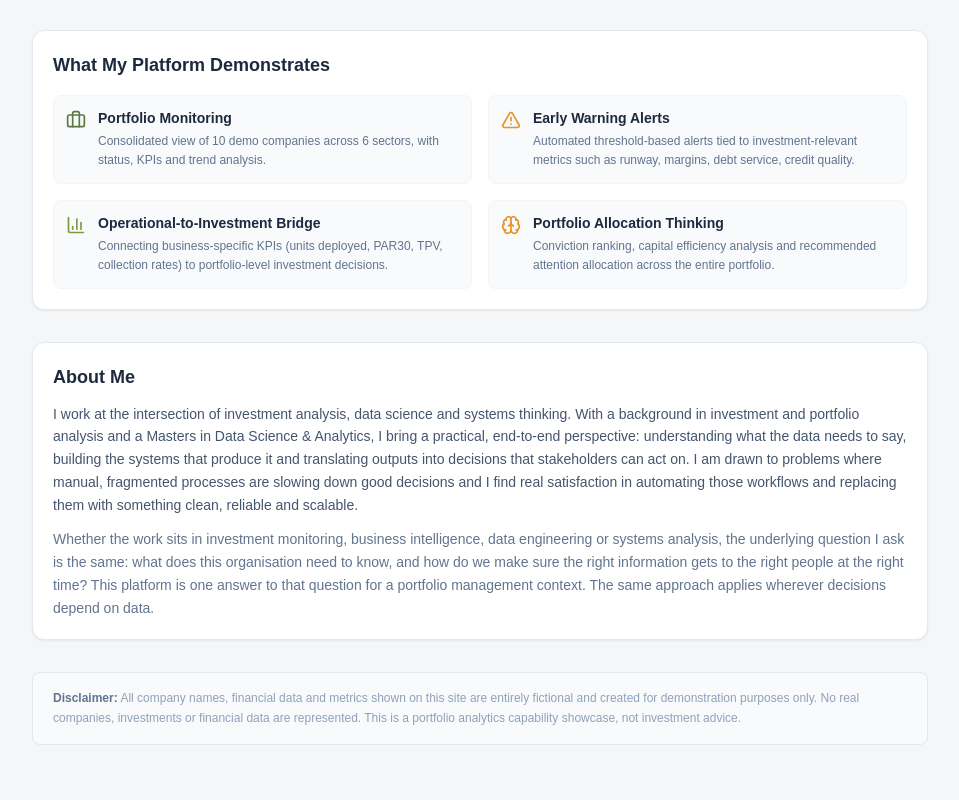
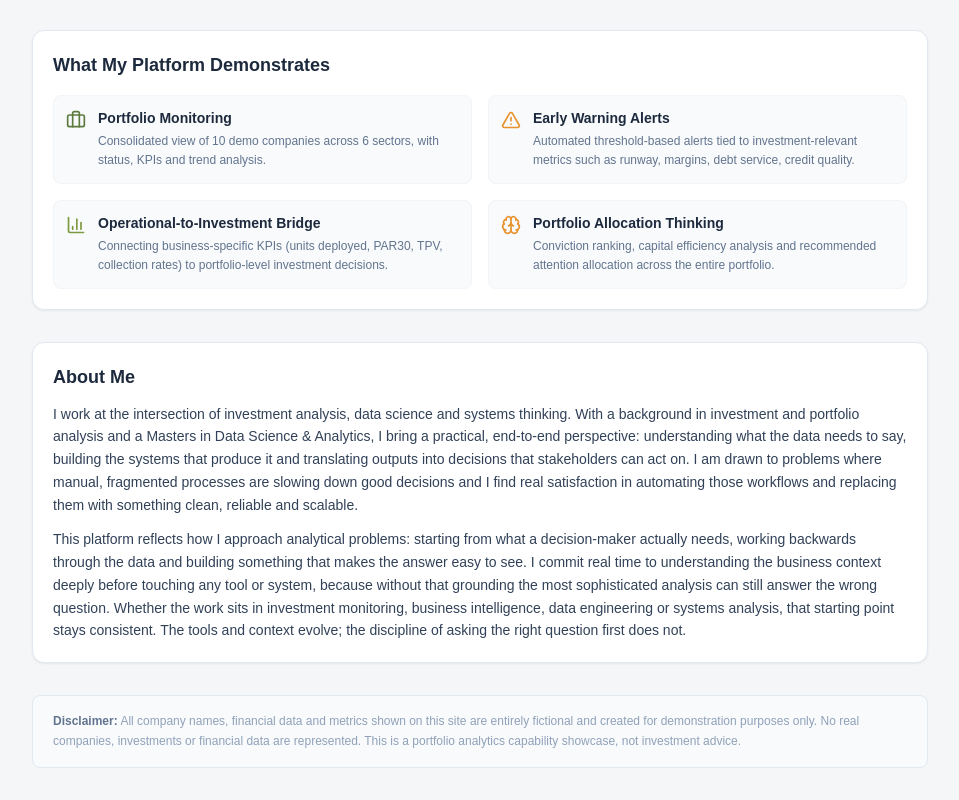
Before and after one commit to RoseWairimuK/ProjectPortfolio360, a Next.js app: page /about in a window 1280 px wide. Shown: the part 1246-2046 px from the top of the page, without its empty margins (248-1207 px from the left). Before the commit the page ends 2023 px from the top, so only its background shows below. Built offline with nearby package versions, Linux system fonts and the light colour scheme.

Commit message:
Update About Me: consistent slate-700 colour, rewritten second paragraph
Co-Authored-By: Claude Sonnet 4.6 <noreply@anthropic.com>

```diff
--- a/src/app/about/page.tsx
+++ b/src/app/about/page.tsx
@@ -189,7 +189,7 @@ export default function AboutPage() {
       {/* ── About the Author ── */}
       <div className="card">
         <h2 className="text-lg font-semibold text-slate-800 mb-3">About Me</h2>
-        <p className="text-sm text-slate-600 leading-relaxed">
+        <p className="text-sm text-slate-700 leading-relaxed">
           I work at the intersection of investment analysis, data science and systems thinking.
           With a background in investment and portfolio analysis and a Masters in Data Science &
           Analytics, I bring a practical, end-to-end perspective: understanding what the data
@@ -198,12 +198,15 @@ export default function AboutPage() {
           are slowing down good decisions and I find real satisfaction in automating those
           workflows and replacing them with something clean, reliable and scalable.
         </p>
-        <p className="text-sm text-slate-500 mt-3 leading-relaxed">
-          Whether the work sits in investment monitoring, business intelligence, data engineering
-          or systems analysis, the underlying question I ask is the same: what does this organisation
-          need to know, and how do we make sure the right information gets to the right people
-          at the right time? This platform is one answer to that question for a portfolio management
-          context. The same approach applies wherever decisions depend on data.
+        <p className="text-sm text-slate-700 mt-3 leading-relaxed">
+          This platform reflects how I approach analytical problems: starting from what a
+          decision-maker actually needs, working backwards through the data and building something
+          that makes the answer easy to see. I commit real time to understanding the business
+          context deeply before touching any tool or system, because without that grounding the
+          most sophisticated analysis can still answer the wrong question. Whether the work sits
+          in investment monitoring, business intelligence, data engineering or systems analysis,
+          that starting point stays consistent. The tools and context evolve; the discipline of
+          asking the right question first does not.
         </p>
       </div>
 
```
